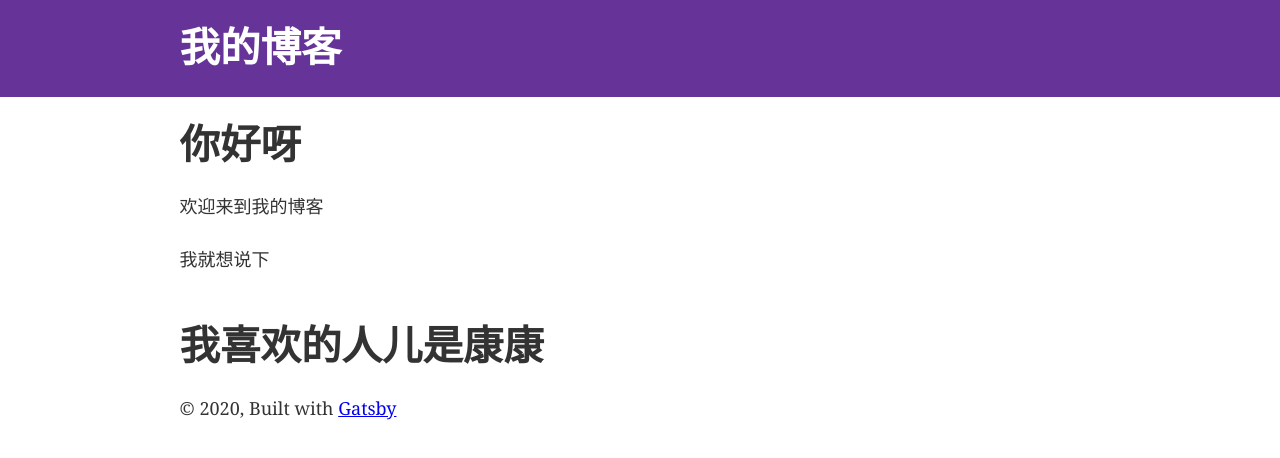
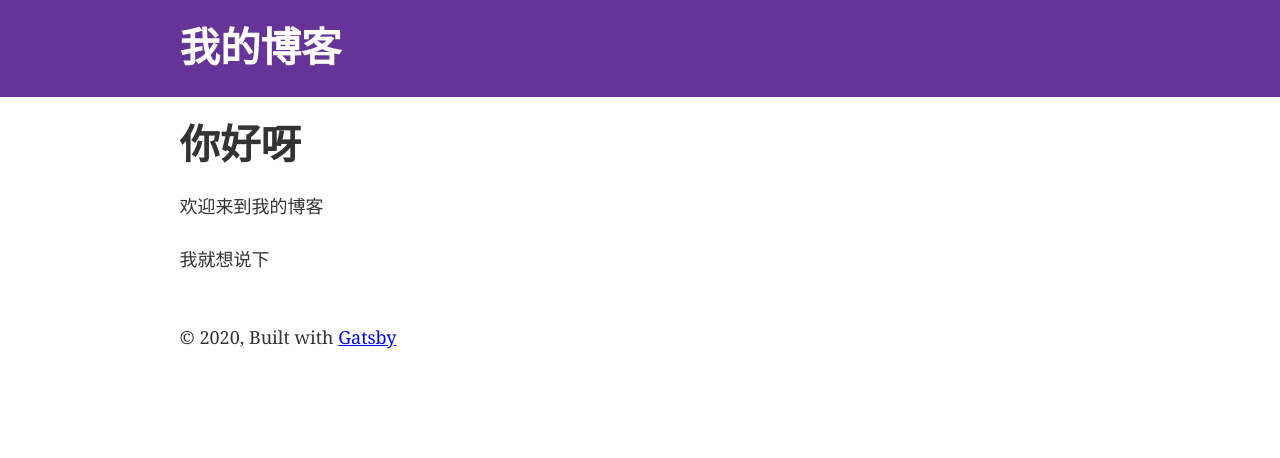
Before and after one commit to wk1855/my-blazing-fast-site, a Gatsby site: page / in a window 1280 px wide. Built offline with nearby package versions, Linux system fonts and the light colour scheme; Gatsby itself is replaced by a stand-in of ours.

Commit message:
改变主页

```diff
--- a/src/pages/index.js
+++ b/src/pages/index.js
@@ -12,7 +12,7 @@ const IndexPage = () => (
     <p>欢迎来到我的博客</p>
     <p>我就想说下</p>
     <br />
-    <h1>我喜欢的人儿是康康</h1>
+    {/* <h1>我喜欢的人儿是康康</h1> */}
     {/* <div style={{ maxWidth: `300px`, marginBottom: `1.45rem` }}>
       <Image />
     </div>
```
